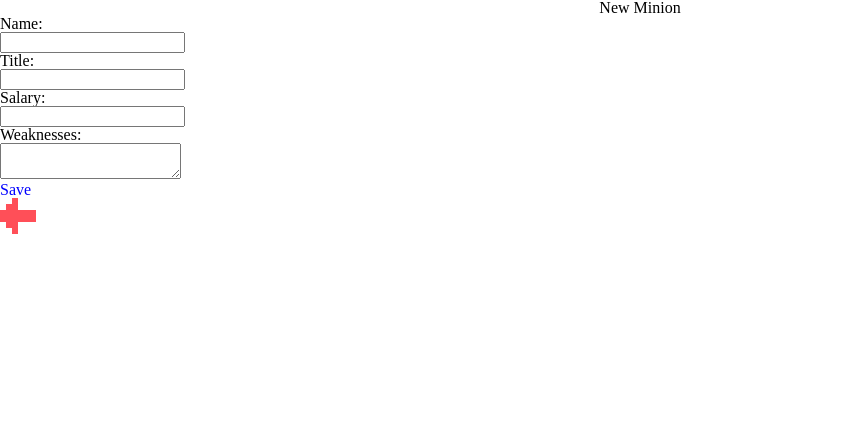
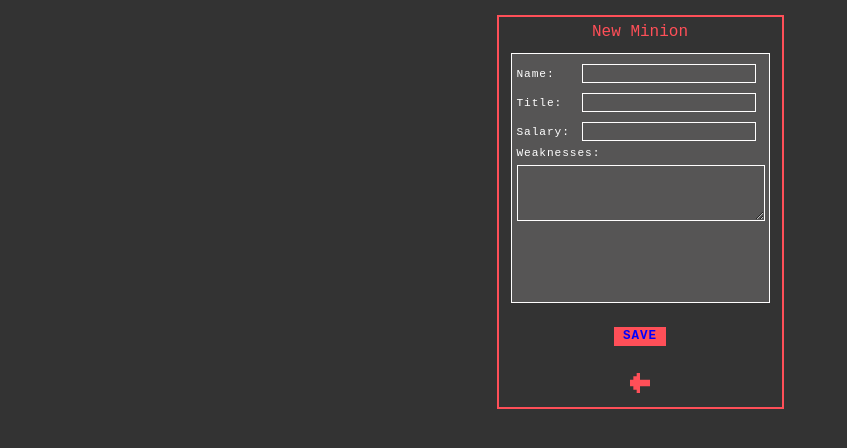
Before and after one commit to Truelj/Minions, a React (Create React App) app: page /minions/new in a window 1280 px wide. Shown: the top 448 px of the page, without its empty margins (0-847 px from the left). Built offline with nearby package versions, Linux system fonts and the light colour scheme.

Commit message:
Provide css styles to all the main components. Fixed a bug found in updateMinionThunk in 'Minions.js' under the store/ diretory.

```diff
--- a/src/App.js
+++ b/src/App.js
@@ -3,9 +3,10 @@ import './style.css';
 import {BrowserRouter as Router, Route, Routes} from 'react-router-dom';
 import AllMinions from './components/AllMinions.js';
 import Minion from './components/Minion.js';
+
 function App() {
   return (
-    <div >
+    <div className='App-container'>
       <Router>
         <Routes>
           <Route path='/minions' element ={<AllMinions/>}></Route>
--- a/src/components/AllMinions.js
+++ b/src/components/AllMinions.js
@@ -17,13 +17,14 @@ async function loadData(){
 }
 
 export default function AllMinions() {
-  const minions = useSelector((state)=>([...state.minions]));
+  const allMinions = useSelector((state)=>(state.minions));
   const dispatch = useDispatch();
 
   useEffect(()=>{
     //to load all minions
     console.log('useEffect/load all minions...');
-    loadData().then((minions)=>{dispatch(setMinions(minions))});
+    loadData().then((minions)=>(dispatch(setMinions(minions))));
+
   }, []);
 
   const deleteMinion = (id) =>{
@@ -34,7 +35,7 @@ export default function AllMinions() {
     <div id="minions-landing">
       <div id="minions-title" className="label minions-label">MINIONS.exe</div>
       <div id="all-minions">
-      {minions.map((minion)=>{
+      {allMinions.map((minion)=>{
         return (
           <div className="minion-grid" key={minion.id}>
 
--- a/src/components/Minion.js
+++ b/src/components/Minion.js
@@ -27,7 +27,7 @@ export default function Minion({newMinion}) {
   const dispatch = useDispatch();
   const [selectedMinion, setSelectedMinion] = useState({});
 
-  const [editing, setEditing] = useState(newMinion);
+  const [editing, setEditing] = useState(newMinion?true:false);
 
   useEffect(()=>{
     if(newMinion){
@@ -42,16 +42,10 @@ export default function Minion({newMinion}) {
     }else{
       console.log('useEffect/load a minion with id: ' + minionId);
       getAMinion(minionId)
-        .then((minion)=>{
-          if(minion){
-            setSelectedMinion((prev)=>(minion));
-          }else{
-            setSelectedMinion((prev)=>(minion));
-          }
-        })
-
-    }
-
+        .then((minion)=>{ setSelectedMinion((prev)=>(minion))
+        });
+      }
+      return ()=>{setSelectedMinion(()=>({}))}
   },[ ]);
   const handleChange = (e)=>{
     setSelectedMinion((prev)=>{
@@ -59,17 +53,19 @@ export default function Minion({newMinion}) {
     })
   };
 
-  const toggleEdit = ()=>{
+  const toggleEdit = (e)=>{
     //hanle saving editing
     if(editing){
       if(newMinion){
         dispatch(createMinionThunk(selectedMinion));
       }else{
+        console.log('updatin ....')
         dispatch(updateMinionThunk(selectedMinion));
       }
     }
-    setEditing(!editing);
+    setEditing((prev)=>(!prev));
   };
+
   return (
     <div id="single-minion-landing">
       <div className="minion-details">
--- a/src/db.js
+++ b/src/db.js
@@ -21,7 +21,7 @@ const createMinion = () => {
   }
 }
 
-const allMinions = new Array(10).fill(0).map(createMinion);
+const allMinions = new Array(15).fill(0).map(createMinion);
 //console.log(allMinions);
 
 const isValidMinion = (instance) => {
--- a/src/store/minions.js
+++ b/src/store/minions.js
@@ -1,5 +1,3 @@
-import { setSelectedMinion } from "./selectedMinion";
-
 const initial = [];
 
 //action creators
@@ -34,7 +32,7 @@ export const createMinionThunk = (minion) => async dispatch => {
             const minionInstance = await response.json();
             //console.log('thunk: minion instance is'  + Object.values(minionInstance));
             dispatch(addMinion(minionInstance));
-            dispatch(setSelectedMinion(minionInstance));
+
             return minionInstance;
         }else{
             console.log('request to create minion failed');
@@ -95,7 +93,7 @@ export const minionsReducer = (state=initial, action) =>{
         case 'addMinion':
             return [...state, action.payload];
         case 'updateMinion':
-            const index = state.findIndex((minion)=>{return minion.id=action.payload.id});
+            const index = state.findIndex((minion)=>{return minion.id===action.payload.id});
             return [...state.slice(0,index), action.payload, ...state.slice(index+1)];
         default:
             return state;
--- a/src/style.css
+++ b/src/style.css
@@ -1,49 +1,99 @@
+body {
+  background-color: #333333;
+  font-family: 'Source Code Pro', monospace;
+  color: #fff;
+}
+
+a {
+  color: inherit;
+  text-decoration: none;
+  cursor: pointer;
+}
+
 .button {
   cursor: pointer;
 }
-#minions-landing{
+
+#content {
+  position: relative;
+  display: flex;
+  flex-direction: column;
+  justify-content: center;
+  align-items: center;
+}
+
+.App-container{
+  display: flex;
+  justify-content: center;
+}
+
+
+#title {
+  font-family: 'Russo One', sans-serif;
+  font-size: 25.2px;
+  letter-spacing: 1.3px;
+  text-align: center;
+  text-transform: uppercase;
+  margin-top: 27px;
+  margin-bottom: 34px;
+}
+
+
+.label {
+  text-align: center;
+  color: #ff4f58;
+  /*text-decoration: underline;*/
+}
+
+.launch-label:active, .launch-button:active .launch-label {
+  color: #fff;
+}
+
+/* Minions */
+
+#minions-landing {
+  border: solid 1.5px #ff4f58;
   min-height: 394px;
   width: 287px;
+  margin: 15px;
 }
-.label {
-  text-align: center;
-  text-decoration: none;
+
+#back-button {
+  position: absolute;
+  top: 6px;
+  left: 4px;
 }
-.minions-label{
+
+#back-button img {
+  width: 25.2px;
+}
+
+.minions-label {
   font-size: 12px;
   letter-spacing: 0.8px;
   margin: 9px 0px;
 }
+
 #all-minions {
-    display: flex;
-    flex-wrap: wrap;
-    align-items: flex-start;
+  display: flex;
+  flex-wrap: wrap;
+  align-items: center;
+  justify-content: start;
 }
 
 .minion-grid {
-  background: wheat;
-  font-family: "Gill Sans", sans-serif;
   width: 61px;
   min-height: 107.16px;
   display: flex;
   flex-direction: column;
   align-items: center;
-  justify-content: center;
+  justify-content: space-between;
   font-size: 9px;
   letter-spacing: 0.7px;
   margin: 5px 5px;
+  text-align: center;
 }
 
-.minion-grid a{
-  display: flex;
-  flex-direction: column;
-  align-items: center;
-  /* flex-flow: wrap; */
-  padding: 5px;
-  justify-content: space-between;
-  text-decoration: none;
-  text-align: center;
-}
 .minion-grid:hover {
   text-decoration: underline;
 }
@@ -60,14 +110,136 @@
 .x-button {
   transform: rotate(45deg);
   width: 12px;
-  align-self: center;
 }
 
 #add-minion-button-grid {
-  align-self: start;
-
+  justify-content: center;
 }
 
 #add-minion-button {
   width: 25px;
 }
+
+
+
+
+#single-minion-landing {
+  width: 287px;
+  height: 394px;
+  border: solid 2px #ff4f58;
+  display: flex;
+  flex-direction: column;
+  align-items: stretch;
+  justify-content: space-around;
+  margin: 15px;
+}
+
+.minion-description {
+  width: 259px;
+	height: 250px;
+	background-color: #565555;
+	border: solid 1.4px #fffefe;
+}
+
+.minion-details {
+  display: flex;
+  flex-direction: column;
+  align-items: center;
+  /*border: solid 0.25px #ff4f58;*/
+  flex-grow: 1;
+  justify-content: space-around;
+}
+
+
+#minion-save {
+  display: flex;
+  align-items: center;
+  justify-content: center;
+  width: 52.5px;
+	height: 19.6px;
+  background-color: #ff4f58;
+	font-size: 12.6px;
+	font-weight: bold;
+	letter-spacing: 0.9px;
+  text-align: center;
+  margin: 10px;
+  text-transform: uppercase;
+}
+
+.minion-description {
+  padding: 5px;
+  font-size: 11.2px;
+	font-weight: 500;
+	line-height: 1.31;
+	letter-spacing: 0.9px;
+  text-align: left;
+  overflow-y: scroll;
+}
+
+.minion-description p {
+  padding-top: 5px;
+}
+
+.minion-edit-row {
+  padding: 5px 0px;
+}
+
+.minion-edit-label {
+  display: inline-block;
+  width: 65px;
+}
+
+.minion-edit input {
+  font-family: 'Source Code Pro', monospace;
+  background-color: #565555;
+  border: solid 1.4px #fffefe;
+  color: #fff;
+}
+
+.minion-input-textarea {
+  width: 98%;
+  min-height: 50px;
+  margin: 4px auto;
+  background-color: #565555;
+  border: solid 1.4px #fffefe;
+  font-family: 'Source Code Pro', monospace;
+  color: #fff;
+}
+
+.minion-save-button {
+  margin: 10px 0;
+  width: 52.5px;
+  height: 19.6px;
+  background-color: #ff4f58;
+  font-size: 12.6px;
+  font-weight: bold;
+  letter-spacing: 0.9px;
+  text-align: center;
+  display: flex;
+  justify-content: center;
+  align-items: center;
+  text-transform: uppercase;
+}
+
+.minion-save-button:hover {
+  border: solid 1.5px #fff;
+}
+
+.minion-save-button:active {
+  text-decoration: underline;
+}
+
+
+
+.back-button {
+  margin: 10px;
+  display: flex;
+  flex-direction: column;
+  align-items: center;
+}
+.back-button img{
+  width: 20px;
+}
+input, textarea {
+  cursor: text;
+}
```
